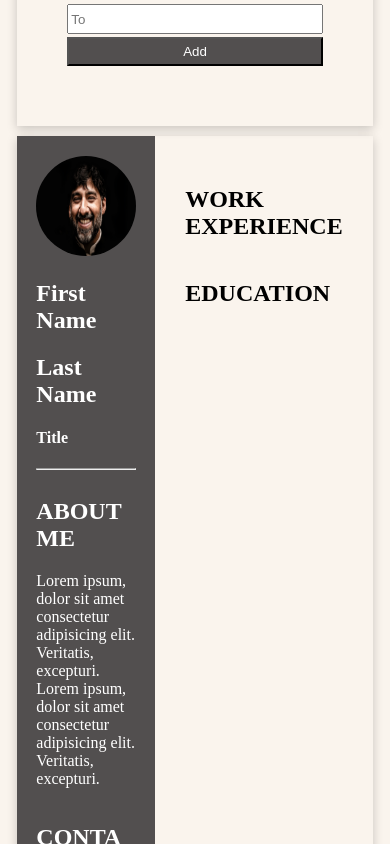
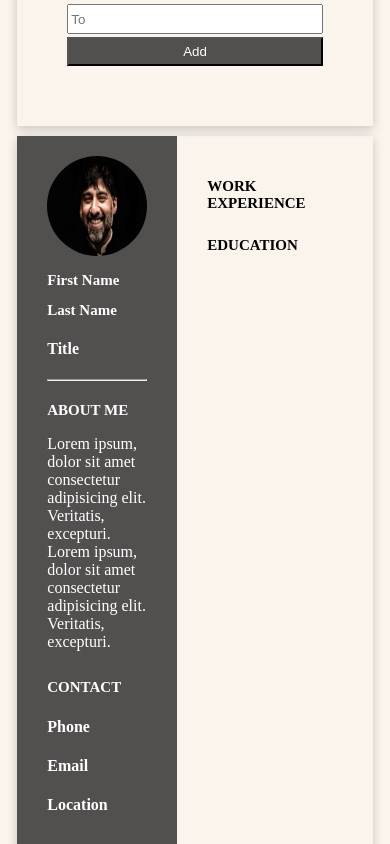
Before and after one commit to ivannissimrch/CvMAker, a React (Create React App) app: page / in a window 390 px wide. Shown: the part 980-1824 px from the top of the page. Built offline with nearby package versions, Linux system fonts and the light colour scheme.

Commit message:
smaller  font size on phone screens

```diff
--- a/src/components/DisplayAbout.module.css
+++ b/src/components/DisplayAbout.module.css
@@ -7,7 +7,7 @@
     display: flex;
     flex-direction: column;
     align-items: center;
-    justify-content: center;
+    /* justify-content: center; */
     overflow: hidden;
 
   }
@@ -19,17 +19,20 @@
   }
   .about-header{
     width: 140px;
+     overflow-wrap: break-word;
 
   }
 
   .about-body{
     width: 140px;
+     overflow-wrap: break-word;
 
   }
 
 
   .about-footer{
     width: 140px;
+     overflow-wrap: break-word;
 
   }
 
@@ -37,7 +40,7 @@
 
   @media(max-width: 600px) {
     .about{
-      width: 45%;
+      flex: 0 0  45%;
       padding: 20px;
 
     }
@@ -60,7 +63,7 @@
 
     .about-footer{
       width: 100px;
-      overflow-wrap: break-word;
+
 
     }
   }
--- a/src/components/DisplayEducation.module.css
+++ b/src/components/DisplayEducation.module.css
@@ -6,4 +6,5 @@
     justify-content: center;
     align-items:flex-start;
 
+
   }
--- a/src/components/DisplaySection.module.css
+++ b/src/components/DisplaySection.module.css
@@ -20,3 +20,9 @@
 
     }
   }
+
+  @media  (max-width: 600px) {
+    h2{
+      font-size: 15px;
+    }
+  }
--- a/src/components/DisplayWork.module.css
+++ b/src/components/DisplayWork.module.css
@@ -1,10 +1,11 @@
 
 
-  .work-section{
+  .work-section {
     display: flex;
     flex-direction: column;
     justify-content: center;
     align-items:flex-start;
 
 
+
   }
```
